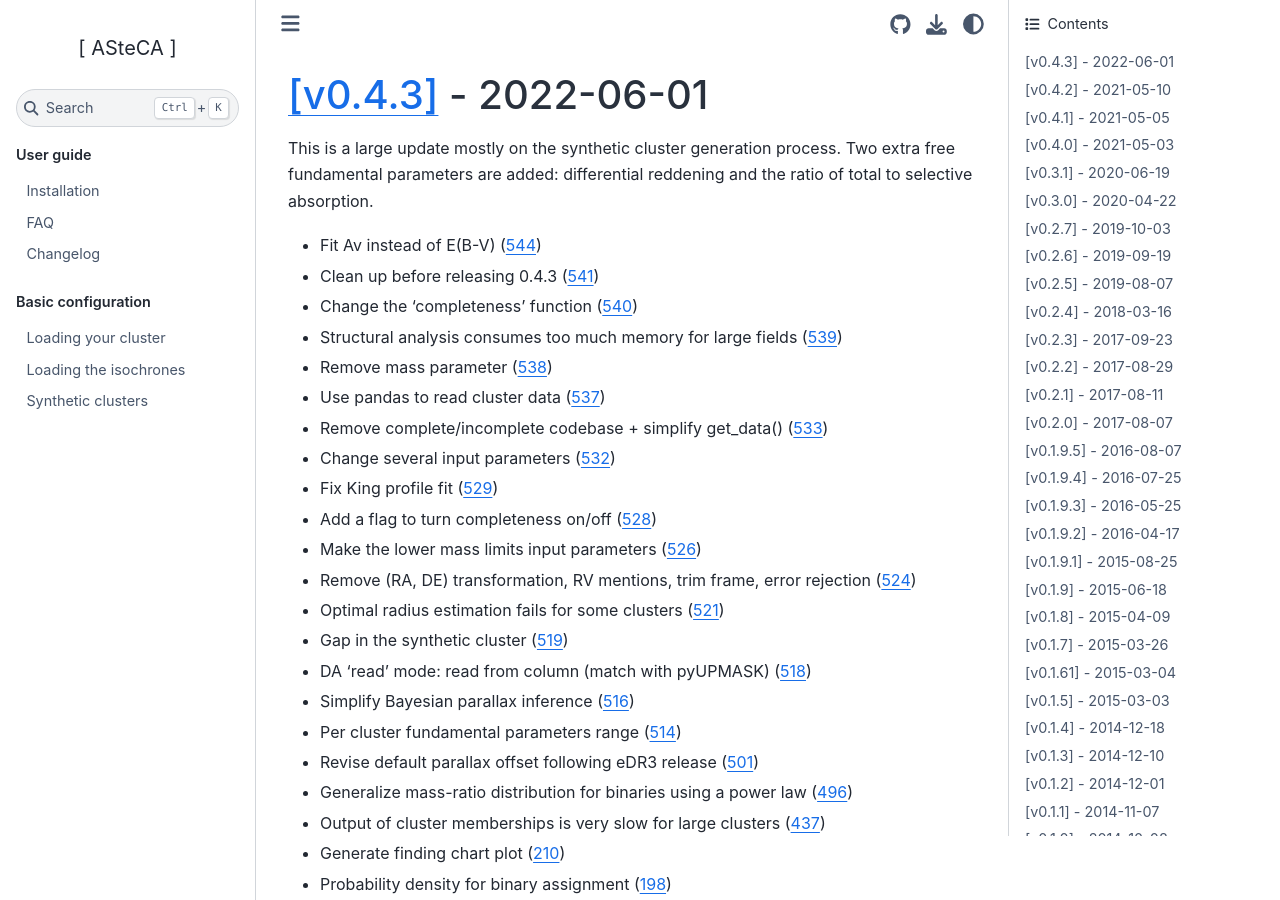
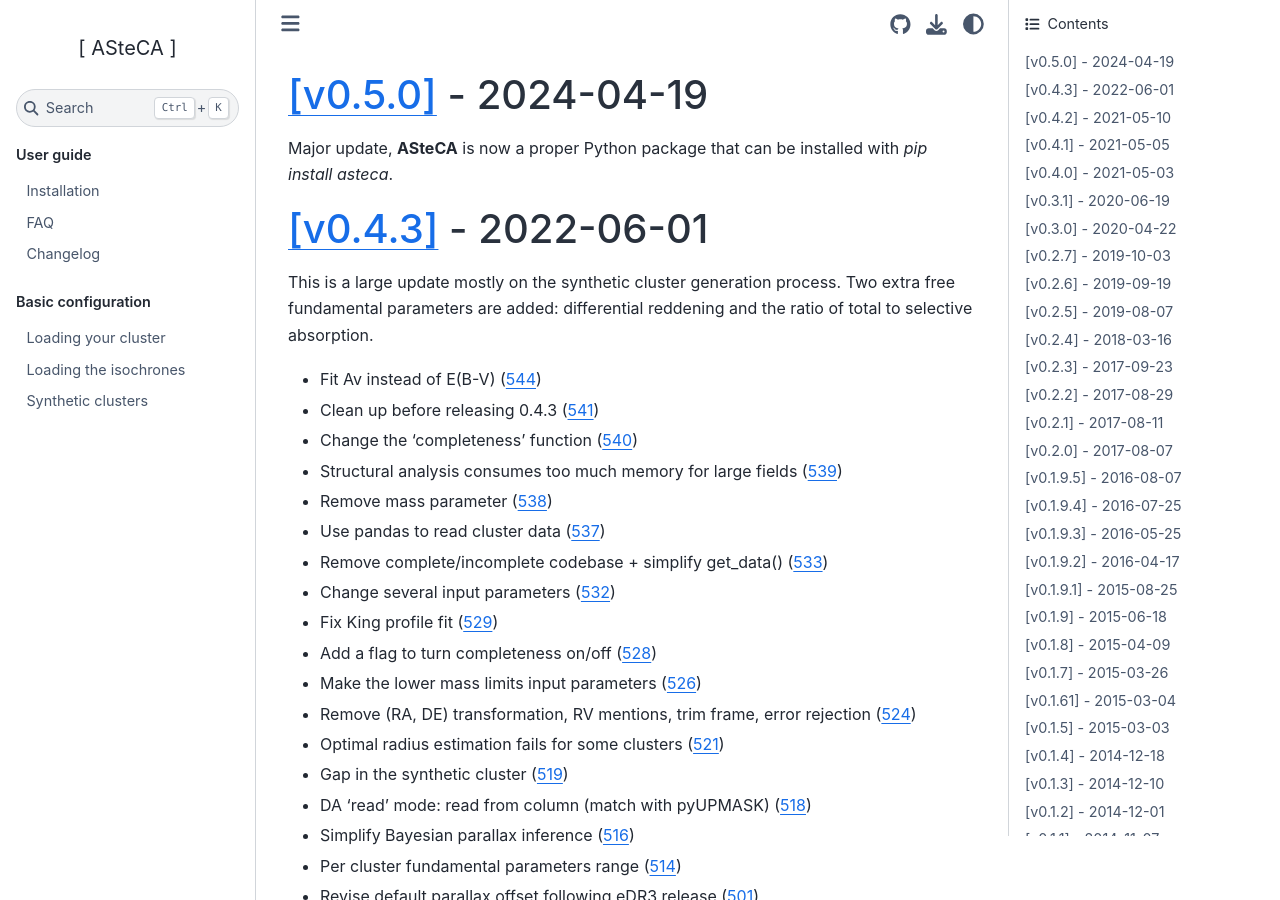
Before and after one commit to asteca/ASteCA, a Sphinx documentation site: the page built from docs/CHANGELOG.rst, in a window 1280 px wide and 900 px high. Built offline with Sphinx 7.4.7 and the Sphinx Book theme 1.1.4, drawn with Linux system fonts in a browser that asks for light colours; pages that are not in the unit, such as notebooks, are missing from menus.

Commit message:
update changelog

```diff
--- a/docs/CHANGELOG.rst
+++ b/docs/CHANGELOG.rst
@@ -1,4 +1,12 @@
 .. :changelog:
+
+
+`[v0.5.0] <https://github.com/asteca/asteca/releases/tag/v0.5.0>`__ - 2024-04-19
+++++++++++++++++++++++++++++++++++++++++++++++++++++++++++++++++++++++++++++++++
+
+Major update, **ASteCA** is now a proper Python package that can be installed with
+`pip install asteca`.
+
 
 
 
```
